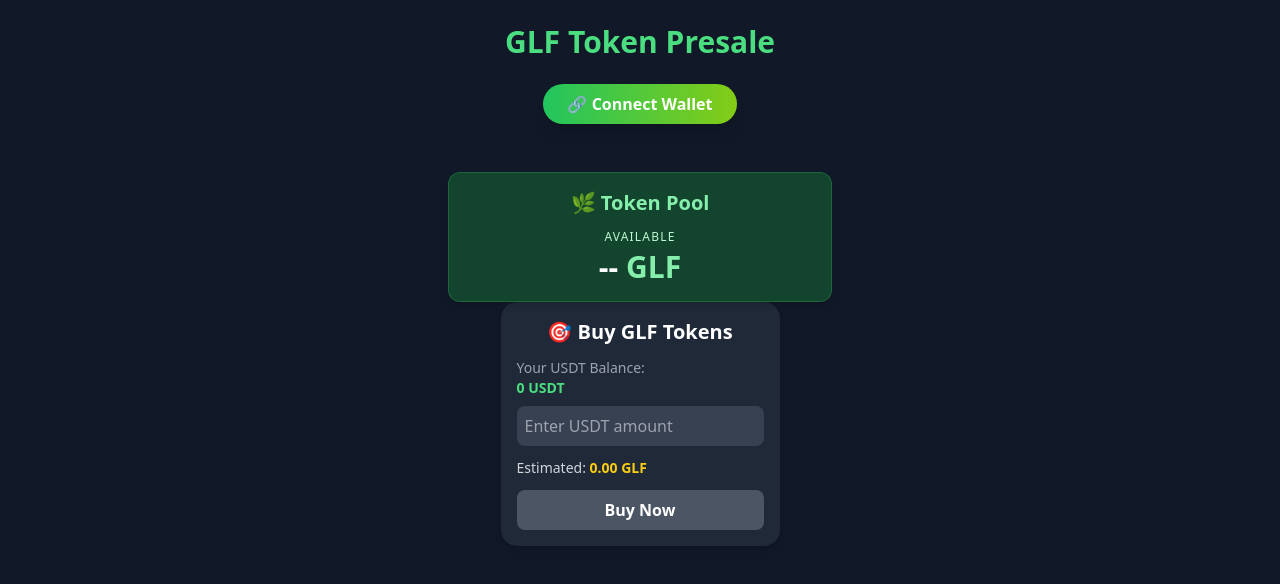
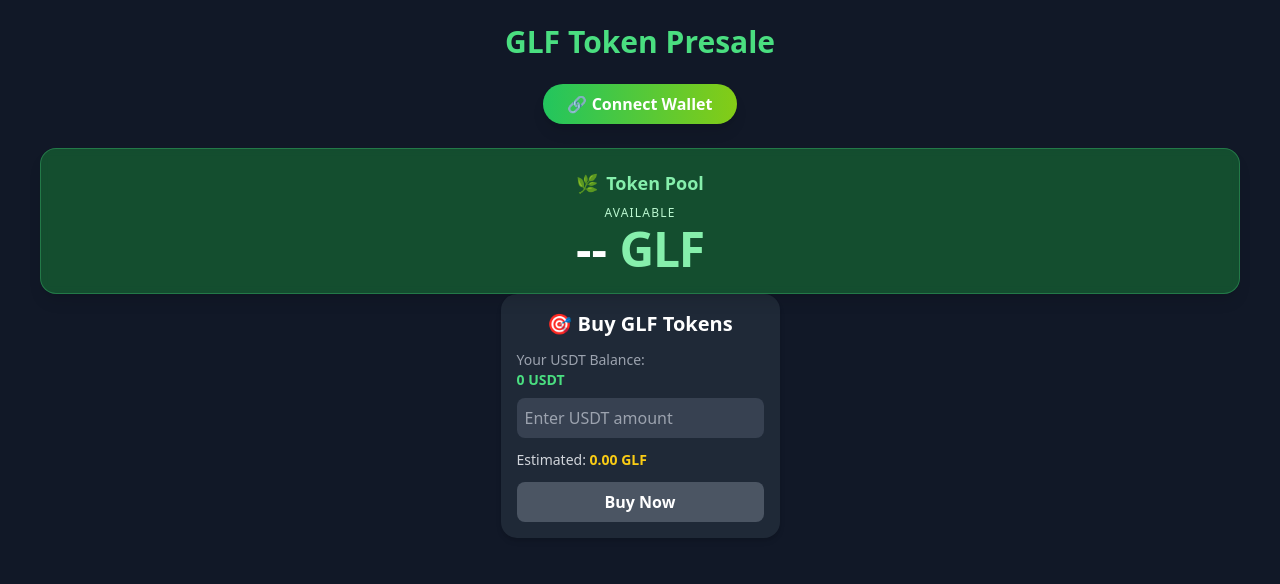
Before and after one commit to shopnilshovon/glf-presale-v2-, a React (Vite) app: page / in a window 1280 px wide. Shown: the top 584 px of the page. Built offline with nearby package versions, Linux system fonts and the light colour scheme.

Commit message:
Update TokenPoolInfo.jsx

```diff
--- a/src/components/TokenPoolInfo.jsx
+++ b/src/components/TokenPoolInfo.jsx
@@ -30,10 +30,12 @@ export default function TokenPoolInfo() {
   }, []);
 
   return (
-    <div className="bg-green-800/60 border border-green-400/20 backdrop-blur-md rounded-xl shadow-md w-full max-w-sm mx-auto mt-6 p-4">
-      <h2 className="text-xl font-semibold text-center text-green-100 mb-3">
-        🌿 <span className="text-green-300">Token Pool</span>
-      </h2>
+    <div className="w-full px-4">
+      <div className="bg-green-800/70 border border-green-400/30 backdrop-blur-sm rounded-2xl shadow-lg p-5 flex flex-col items-center text-center">
+        <div className="flex items-center gap-2 text-lg font-semibold text-green-300 mb-2">
+          <span>🌿</span>
+          <span>Token Pool</span>
+        </div>
 
         {loading ? (
           <div className="flex flex-col items-center justify-center py-4">
@@ -41,14 +43,15 @@ export default function TokenPoolInfo() {
             <p className="text-sm text-green-200 mt-2">Loading...</p>
           </div>
         ) : (
-        <div className="text-center">
-          <p className="text-xs text-green-200 mb-1 uppercase tracking-widest">Available</p>
-          <p className="text-3xl font-bold text-white">
+          <>
+            <p className="text-xs text-green-200 uppercase tracking-widest mb-1">Available</p>
+            <p className="text-4xl sm:text-5xl font-extrabold text-white">
               {availableTokens ?? "--"}{" "}
-            <span className="text-green-300 font-semibold">GLF</span>
+              <span className="text-green-300 font-bold tracking-tight">GLF</span>
             </p>
+          </>
+        )}
       </div>
-      )}
     </div>
   );
 }
```
Lines whose indentation alone changed are shown as unchanged.
